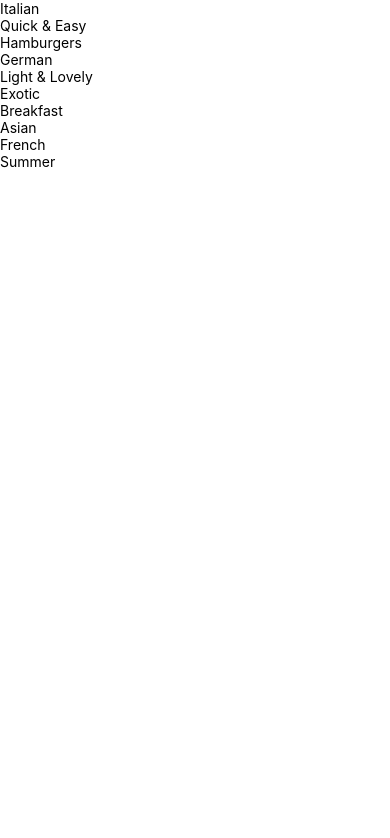
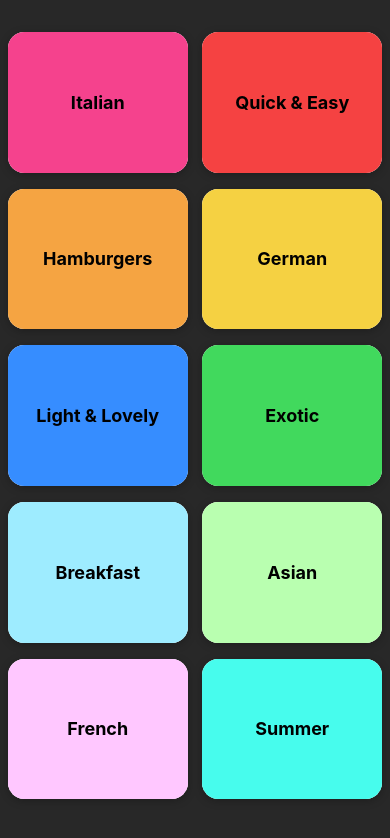
Before and after one commit to Satin3737/meals-native-app, a React Native app: screen / in a window 390 px wide. Shown: the top 838 px of the page. Built offline with nearby package versions, Linux system fonts and the light colour scheme.

Commit message:
added items grid

```diff
--- a/App.js
+++ b/App.js
@@ -1,13 +1,15 @@
 import {StatusBar} from 'expo-status-bar';
-import {View} from 'react-native';
+import {SafeAreaView, View} from 'react-native';
 import styles from './appStyles';
 import CategoryScreen from './screens/CategoryScreen';
 
 const App = () => {
     return (
-        <View style={styles.screen}>
+        <View style={styles.app}>
             <StatusBar style="auto" />
-            <CategoryScreen />
+            <SafeAreaView style={styles.appSaveView}>
+                <CategoryScreen />
+            </SafeAreaView>
         </View>
     );
 };
--- a/appStyles.js
+++ b/appStyles.js
@@ -1,8 +1,16 @@
-import {StyleSheet} from 'react-native';
+import {Dimensions, Platform, StyleSheet} from 'react-native';
+import Constants from 'expo-constants';
 
 const styles = StyleSheet.create({
-    screen: {
-        flex: 1
+    app: {
+        flex: 1,
+        minHeight: Dimensions.get('screen').height,
+        backgroundColor: '#282828'
+    },
+    appSaveView: {
+        flex: 1,
+        paddingHorizontal: 16,
+        paddingTop: Platform.OS === 'android' ? Constants.statusBarHeight + 24 : 24
     }
 });
 
--- a/components/CategoryItem/index.js
+++ b/components/CategoryItem/index.js
@@ -1,12 +1,18 @@
 import {Pressable, View, Text} from 'react-native';
+import styles from './styles';
 
 const CategoryItem = ({data}) => {
     const {title, color} = data;
 
     return (
-        <View>
-            <Pressable>
-                <Text>{title}</Text>
+        <View style={styles.item}>
+            <Pressable
+                style={({pressed}) => [styles.button(color), pressed ? styles.pressed : null]}
+                android_ripple={{color: '#23232320'}}
+            >
+                <View style={styles.innerItem}>
+                    <Text style={styles.title}>{title}</Text>
+                </View>
             </Pressable>
         </View>
     );
--- a/components/CategoryItem/styles.js
+++ b/components/CategoryItem/styles.js
@@ -1,8 +1,40 @@
-import {StyleSheet} from 'react-native';
+import {Dimensions, Platform, StyleSheet} from 'react-native';
 
 const styles = StyleSheet.create({
-    screen: {
-        flex: 1
+    item: {
+        flex: 0.48,
+        borderRadius: 16,
+        elevation: 4,
+        backgroundColor: '#fff',
+        shadowColor: '#000',
+        shadowOpacity: 0.25,
+        shadowRadius: 8,
+        shadowOffset: {width: 0, height: 2},
+        minHeight: Dimensions.get('window').height / 6,
+        ...Platform.select({
+            android: {overflow: 'hidden'},
+            ios: {overflow: 'visible'}
+        })
+    },
+    button: (color) => ({
+        flex: 1,
+        backgroundColor: color,
+        borderRadius: 16
+    }),
+    pressed: {
+        ...Platform.select({
+            ios: {opacity: 0.5}
+        })
+    },
+    innerItem: {
+        flex: 1,
+        padding: 16,
+        alignItems: 'center',
+        justifyContent: 'center'
+    },
+    title: {
+        fontWeight: 'bold',
+        fontSize: 18
     }
 });
 
--- a/package.json
+++ b/package.json
@@ -12,7 +12,8 @@
     "expo": "~49.0.15",
     "expo-status-bar": "~1.6.0",
     "react": "18.2.0",
-    "react-native": "0.72.6"
+    "react-native": "0.72.6",
+    "expo-constants": "~14.4.2"
   },
   "devDependencies": {
     "@babel/core": "^7.20.0",
--- a/screens/CategoryScreen/index.js
+++ b/screens/CategoryScreen/index.js
@@ -1,6 +1,7 @@
 import {FlatList} from 'react-native';
 import {CATEGORIES} from '../../data/dummy-data';
 import CategoryItem from '../../components/CategoryItem';
+import styles from './styles';
 
 const CategoryScreen = () => {
     return (
@@ -8,6 +9,8 @@ const CategoryScreen = () => {
             data={CATEGORIES}
             keyExtractor={(item) => item.id}
             renderItem={(item) => <CategoryItem data={item.item} />}
+            numColumns={2}
+            columnWrapperStyle={styles.gap}
         />
     );
 };
--- a/screens/CategoryScreen/styles.js
+++ b/screens/CategoryScreen/styles.js
@@ -1,8 +1,9 @@
 import {StyleSheet} from 'react-native';
 
 const styles = StyleSheet.create({
-    screen: {
-        flex: 1
+    gap: {
+        padding: 8,
+        justifyContent: 'space-between'
     }
 });
 
```
Also changed, not shown: 1 other file (tests, documents, lock files or other folders).
